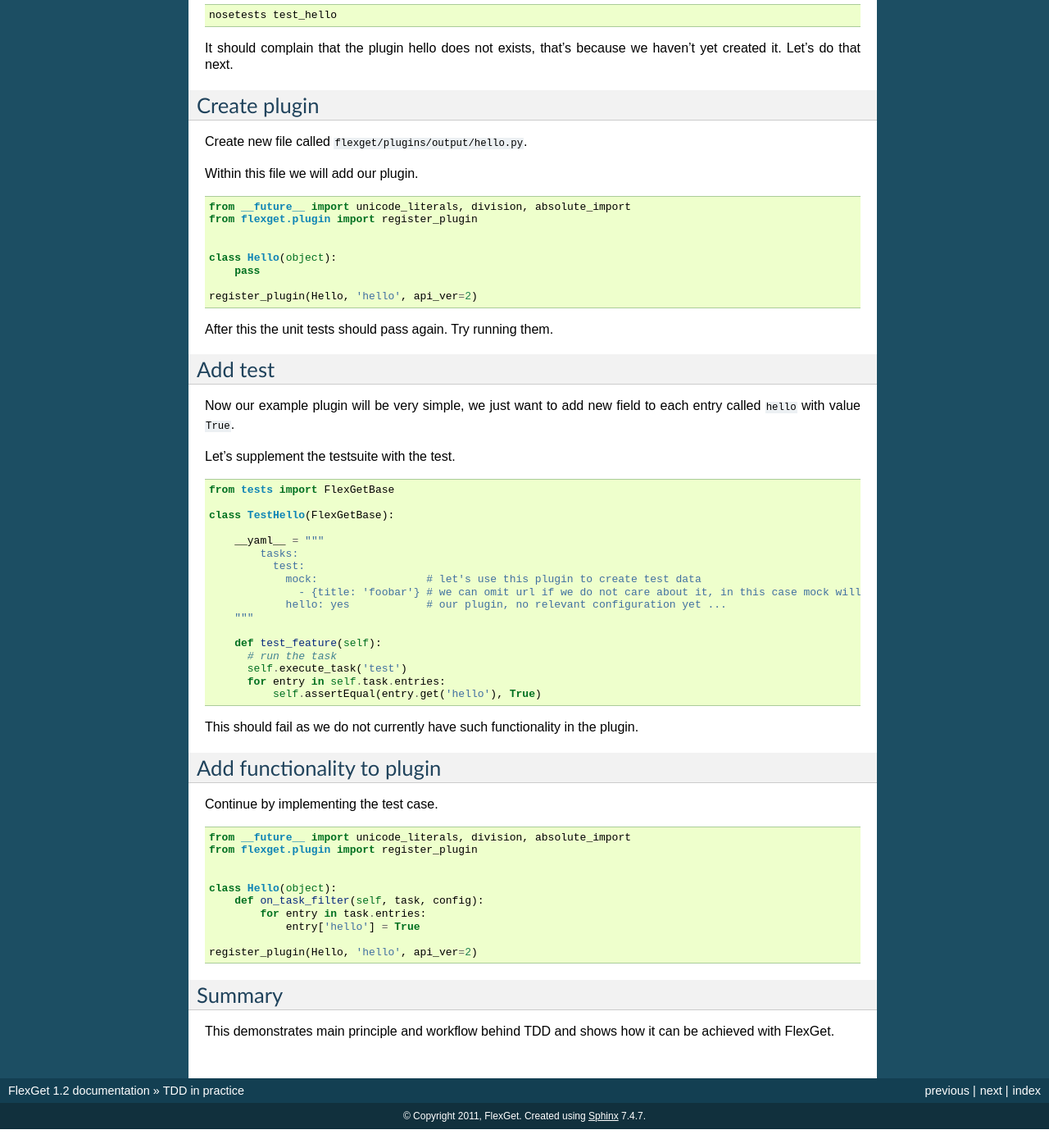
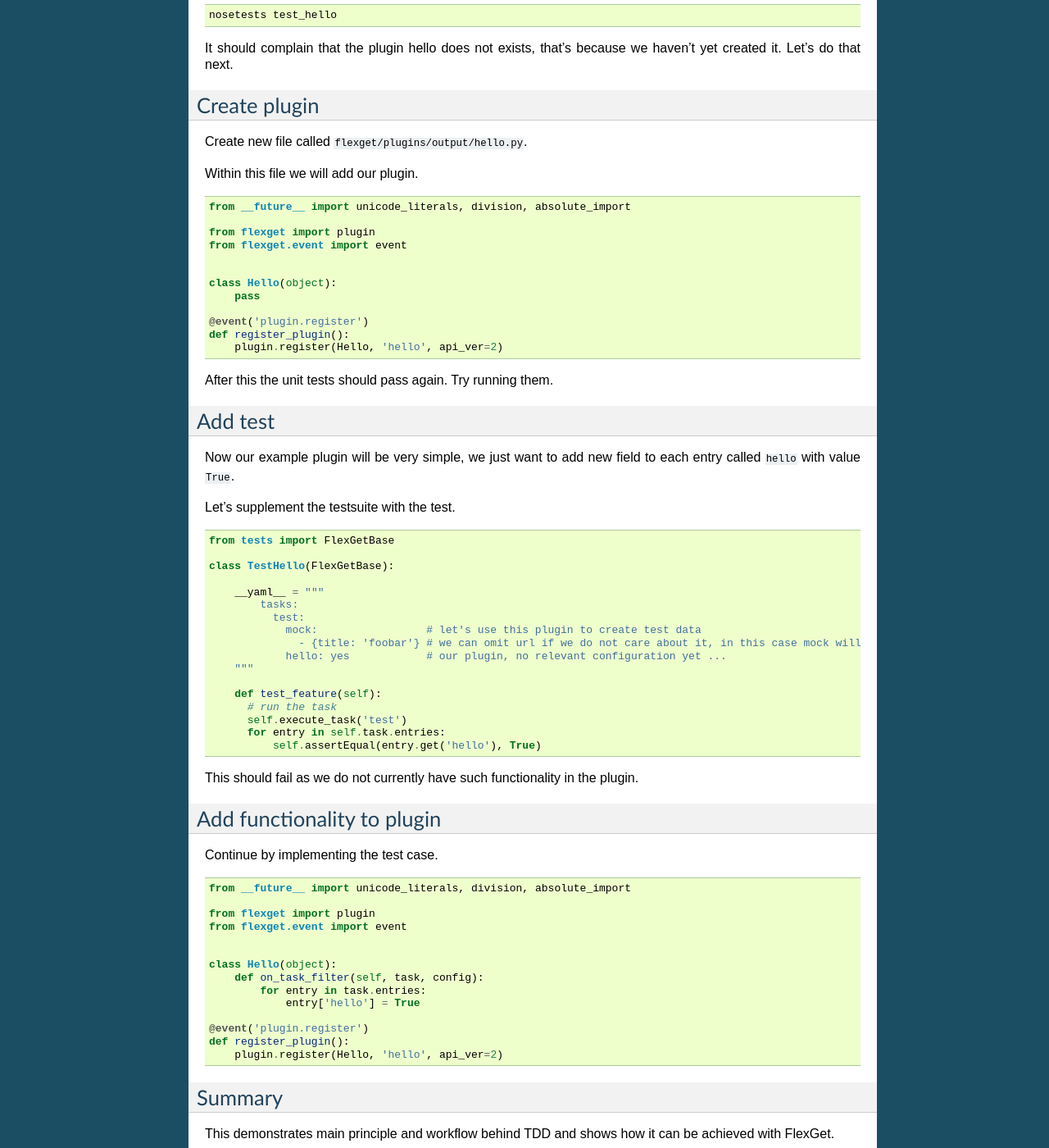
Before and after one commit to Flexget/Flexget, a Sphinx documentation site: the page built from docs/develop/tdd.rst, in a window 1280 px wide and 1400 px high, scrolled down 571 px. Shown: the whole window at 82% size. Built offline with Sphinx 7.4.7, drawn with Linux system fonts in a browser that asks for light colours; before the commit the page ends 1948 px from its top, so only the background shows below that.

Commit message:
Update plugin registration in doc example

```diff
--- a/docs/develop/tdd.rst
+++ b/docs/develop/tdd.rst
@@ -45,13 +45,17 @@ Within this file we will add our plugin.
 .. testcode::
 
    from __future__ import unicode_literals, division, absolute_import
-   from flexget.plugin import register_plugin
+
+   from flexget import plugin
+   from flexget.event import event
 
 
    class Hello(object):
        pass
 
-   register_plugin(Hello, 'hello', api_ver=2)
+   @event('plugin.register')
+   def register_plugin():
+       plugin.register(Hello, 'hello', api_ver=2)
 
 After this the unit tests should pass again. Try running them.
 
@@ -96,7 +100,9 @@ Continue by implementing the test case.
 .. testcode::
 
    from __future__ import unicode_literals, division, absolute_import
-   from flexget.plugin import register_plugin
+
+   from flexget import plugin
+   from flexget.event import event
 
 
    class Hello(object):
@@ -104,7 +110,9 @@ Continue by implementing the test case.
            for entry in task.entries:
                entry['hello'] = True
 
-   register_plugin(Hello, 'hello', api_ver=2)
+   @event('plugin.register')
+   def register_plugin():
+       plugin.register(Hello, 'hello', api_ver=2)
 
 
 Summary
```
